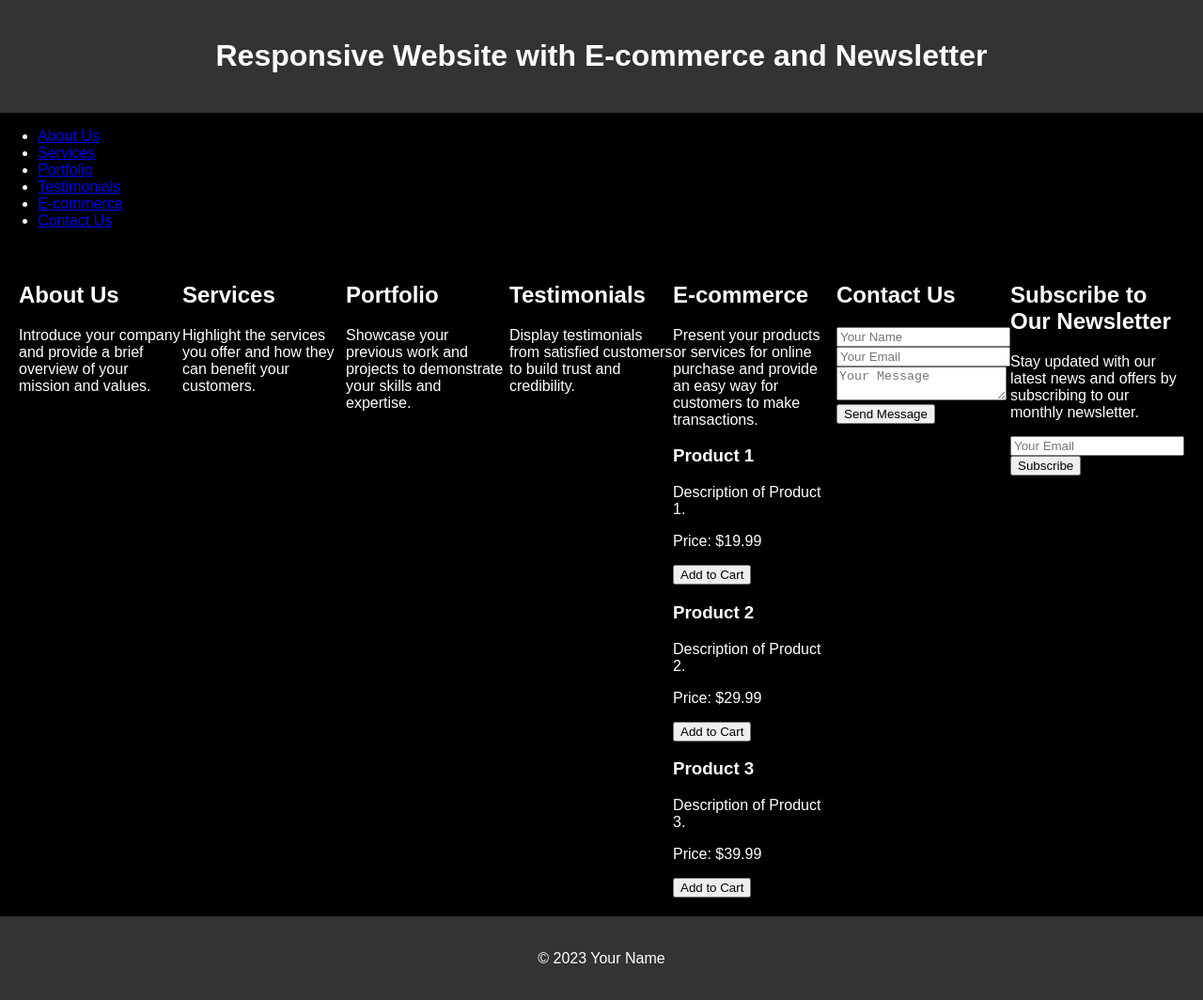
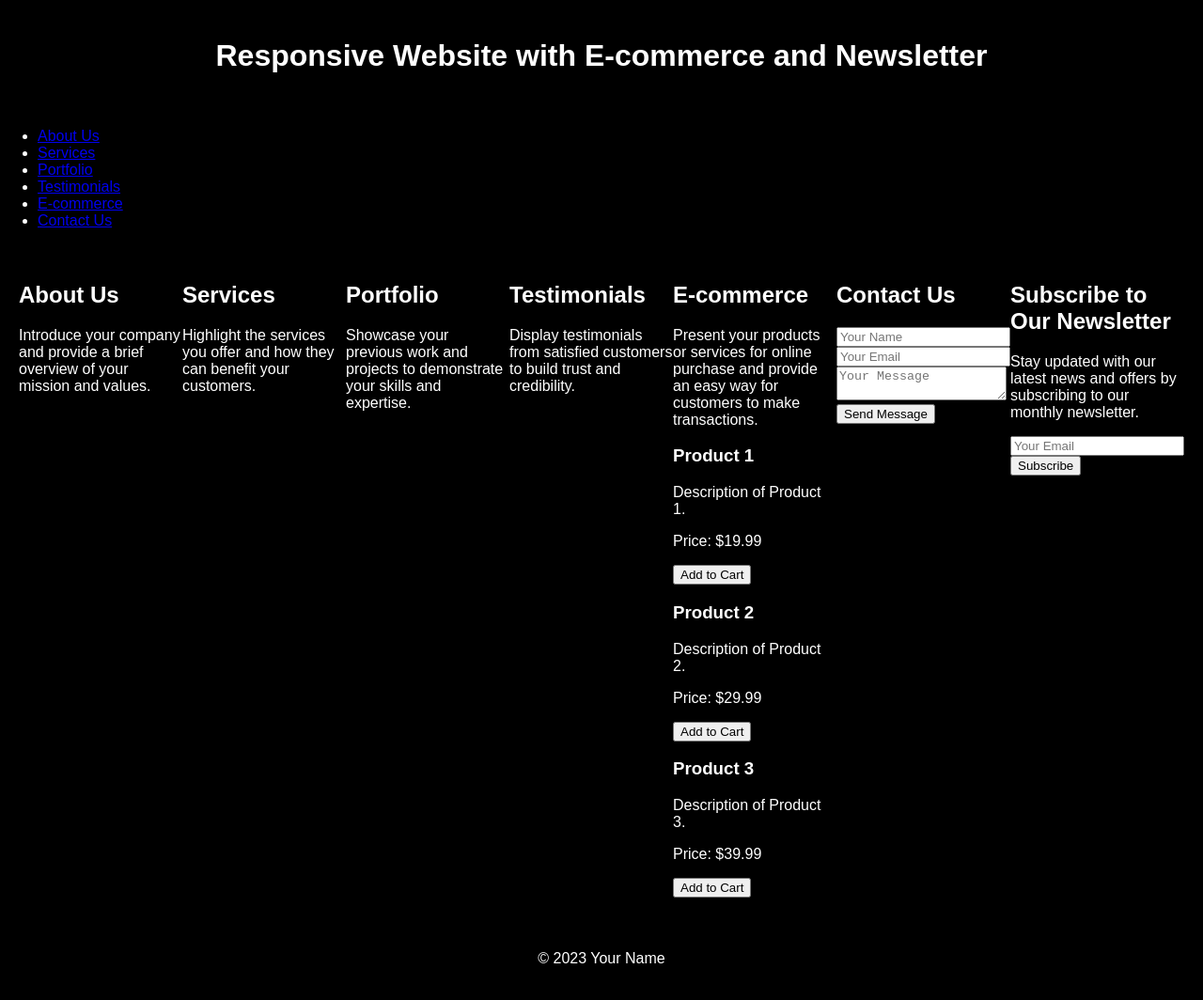
Before and after one commit to iederees-create/Responsive-Website, a plain HTML site: page index.html in a window 1280 px wide. Shown: the whole page at 94% size. Drawn offline with Linux system fonts and the light colour scheme.

Commit message:
Update index.html

```diff
--- a/index.html
+++ b/index.html
@@ -4,7 +4,7 @@
   <meta charset="UTF-8">
   <meta name="viewport" content="width=device-width, initial-scale=1.0">
   <title>Responsive Website with E-commerce and Newsletter</title>
- <style>
+  <style>
   /* Basic styling for the page */
   body {
     font-family: Arial, sans-serif;
@@ -21,7 +21,7 @@
 
   /* Header styles */
   header {
-    background-color: #333;
+    background-color: #000; /* Updated header background color */
     padding: 20px;
     text-align: center;
   }
@@ -45,7 +45,7 @@
 
   /* Footer styles */
   footer {
-    background-color: #333;
+    background-color: #000; /* Updated footer background color */
     padding: 20px;
     text-align: center;
   }
@@ -79,7 +79,7 @@
 
   .newsletter input[type="submit"] {
     padding: 10px 20px;
-    background-color: #333;
+    background-color: #000; /* Updated submit button background color */
     color: #fff;
     border: none;
     cursor: pointer;
```
